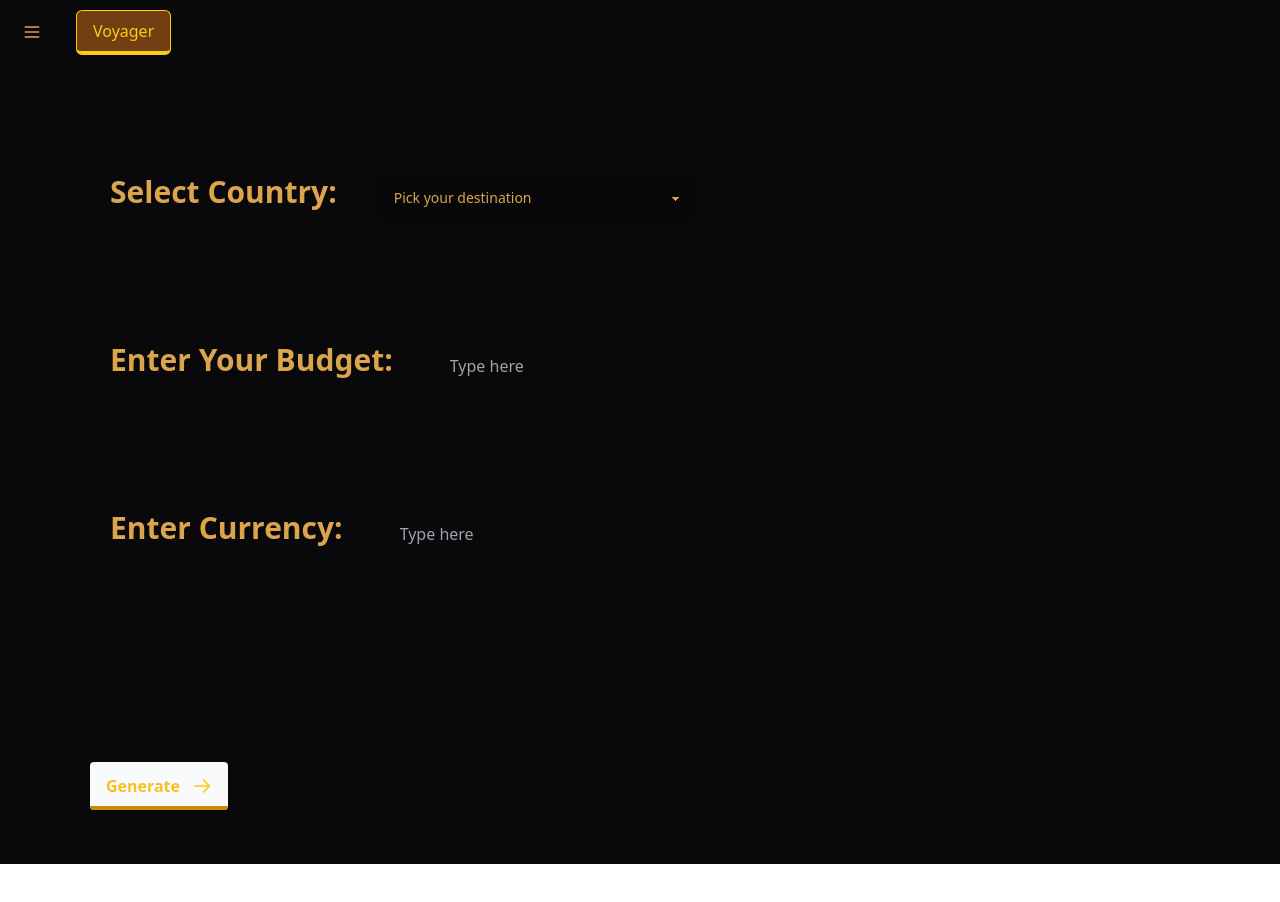
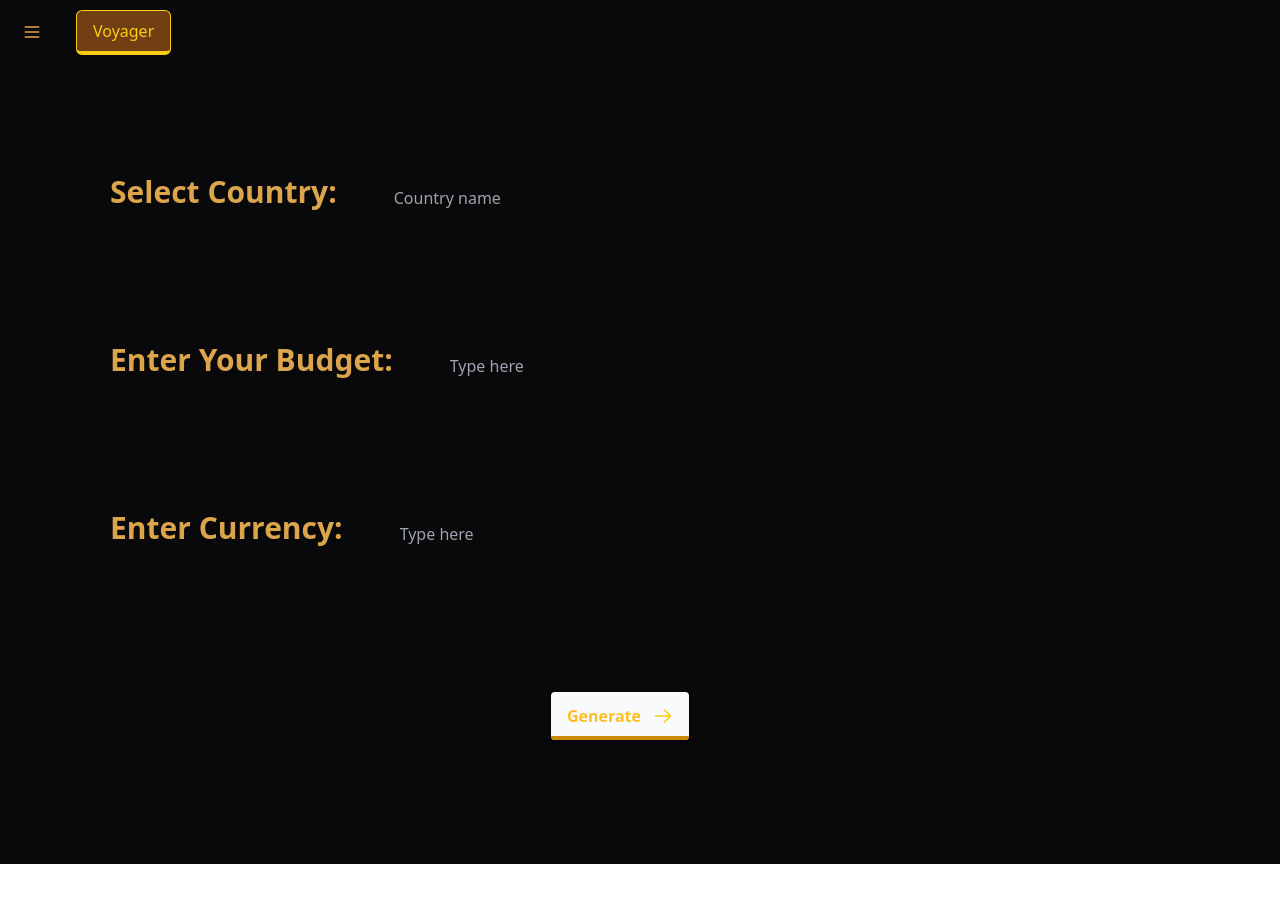
Before and after one commit to Sairoxs123/voyagepro, a React (Vite) app: page /generator in a window 1280 px wide. Shown: the top 902 px of the page. After the commit the page ends 864 px from the top, so only its background shows below. Built offline with nearby package versions, Linux system fonts and the light colour scheme.

Commit message:
Update Generator.jsx

```diff
--- a/src/components/generator/Generator.jsx
+++ b/src/components/generator/Generator.jsx
@@ -33,7 +33,7 @@ const Generator = () => {
       return;
     }
 
-    const sentence = `Generate a day wise iterinary for a trip to ${destination} with a budget of ${budget}${currency} in the form of html code within a div element without using id attribute for any of the elements with a budget summary and use iframe with google maps api for showing location of some of the places mentioned in the plan without output`;
+    const sentence = `Generate a day wise iterinary for a trip to ${destination} with a budget of ${budget}${currency} in the form of html code within a div element without using id attribute for any of the elements with a budget summary and use iframe with google maps api for showing location of some of the places mentioned in the plan without output and also add a exciting tagline to each day and make sure to generate maps with respect to each day and also keep your response pattern the same for every propmt never change the pattern`;
 
 
     setLoader(
@@ -55,20 +55,17 @@ const Generator = () => {
 
   return (
     <div className="justify-center items-center p-[50px] grid-cols-2 h-screen">
-
+        <div className="grid grid-cols-1 ">
             <div className="flex p-10">
               <strong className="text-3xl m-5 ">Select Country: </strong>
-        <select
-          className="select select-ghost w-full max-w-xs m-5"
+              <input
+                className="input input-ghost w-full max-w-xs m-5"
+                type="text"
+                placeholder="Country name"
                 onChange={(e) => setDestination(e.target.value)}
-        >
-          <option disabled selected>
-            Pick your destination
-          </option>
-          <option value="Las Vegas">Las Vegas</option>
-          <option value="Dubai">Dubai</option>
-          <option value="Paris">Paris</option>
-        </select>
+              />
+
+
             </div>
             <div className="flex p-10">
               <strong className="text-3xl m-5">Enter Your Budget: </strong>
@@ -91,10 +88,10 @@ const Generator = () => {
 
             <br />
             <br />
-    <div className="flex grid-cols-2 gap-x-10 p-10">
+          <div className="flex justify-center lg:mt-[-30px] sm:mt-[-140px]">
             <button type="button" onClick={() => generate()}>
 
-        <div class="w-full h-40 flex items-center justify-center cursor-pointer">
+              <div class="w-full h-40 flex items-center justify-center cursor-pointer ">
                   <div
                       class="relative inline-flex items-center justify-start py-3 pl-4 pr-12 overflow-hidden font-semibold shadow text-amber-400 transition-all duration-150 ease-in-out rounded hover:pl-10 hover:pr-6 bg-gray-50 dark:bg-gray-700 dark:text-white dark:hover:text-gray-200 dark:shadow-none group"
                   >
@@ -143,10 +140,14 @@ const Generator = () => {
                   </div>
               </div>
           </button>
+          <div className=" lg:mt-[-50px] lg:ml-10 sm:ml-20">
             {loader}
           </div>
-
+        </div>
+    </div>
+    <div className="">
       <Presenter />
+    </div>
     </div>
   );
 };
```
Lines whose indentation alone changed are shown as unchanged.
